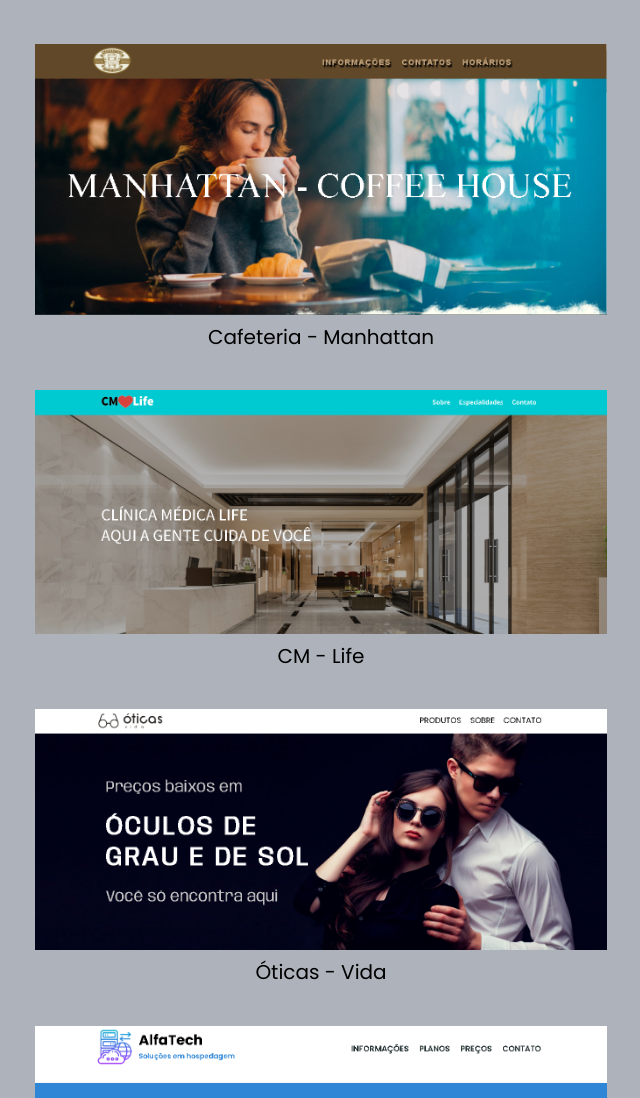
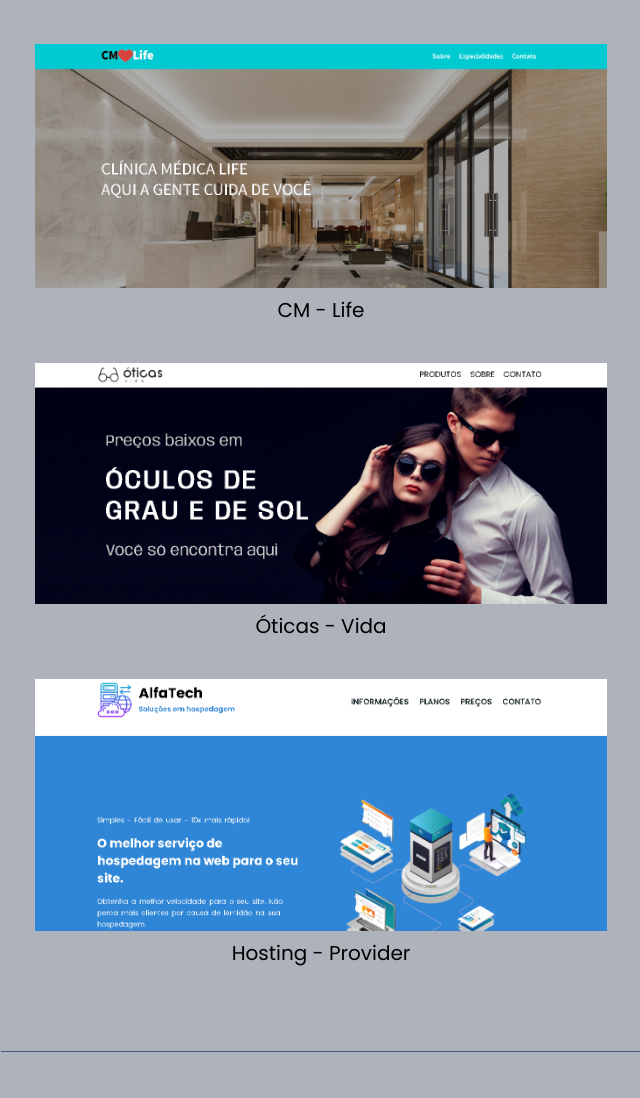
Before and after one commit to Corcelliz/portfolio, a plain HTML site: page index.html in a window 1280 px wide. Shown: the part 2331-3429 px from the top of the page, without its empty margins (319-959 px from the left). Drawn offline with nearby package versions, Linux system fonts and the light colour scheme.

Commit message:
style :ok_hand:

```diff
--- a/index.html
+++ b/index.html
@@ -60,24 +60,18 @@
                     <h1 class="titulo__projetos">Projetos</h1>
                     <div class="img__container">
                         <figure class="img1">
-                            <a href="https://cafeteria-manhattan.netlify.app" target="_blank">
-                                <img src="assets/Cafeteria_capa.png" alt="Cafeteria" >
-                                <figcaption>Cafeteria - Manhattan</figcaption>
-                            </a>
-                        </figure>
-                        <figure class="img2">
                             <a href="https://cmlifee.netlify.app" target="_blank">
                                 <img src="assets/Clinica_capa.png" alt="Clinica">
                                 <figcaption>CM - Life</figcaption>
                             </a>
                         </figure>
-                        <figure class="img3">
+                        <figure class="img2">
                             <a href="https://otica-vida.netlify.app" target="_blank">
                                 <img src="assets/Otica_capa.png" alt="Otica">
                                 <figcaption>Óticas - Vida</figcaption>
                             </a>
                         </figure>
-                        <figure class="img4">
+                        <figure class="img3">
                             <a href="https://hostinggprovider.netlify.app" target="_blank">
                                 <img src="assets/Hosting_capa.png" alt="Hosting_Provider">
                                 <figcaption>Hosting - Provider</figcaption>
--- a/style.css
+++ b/style.css
@@ -283,7 +283,7 @@ ul li a:hover {
   color: black;
 }
 
-.img1, .img2, .img3, .img4 {
+.img1, .img2, .img3 {
   text-align: center;
   padding: 1.2rem;
 }
```
